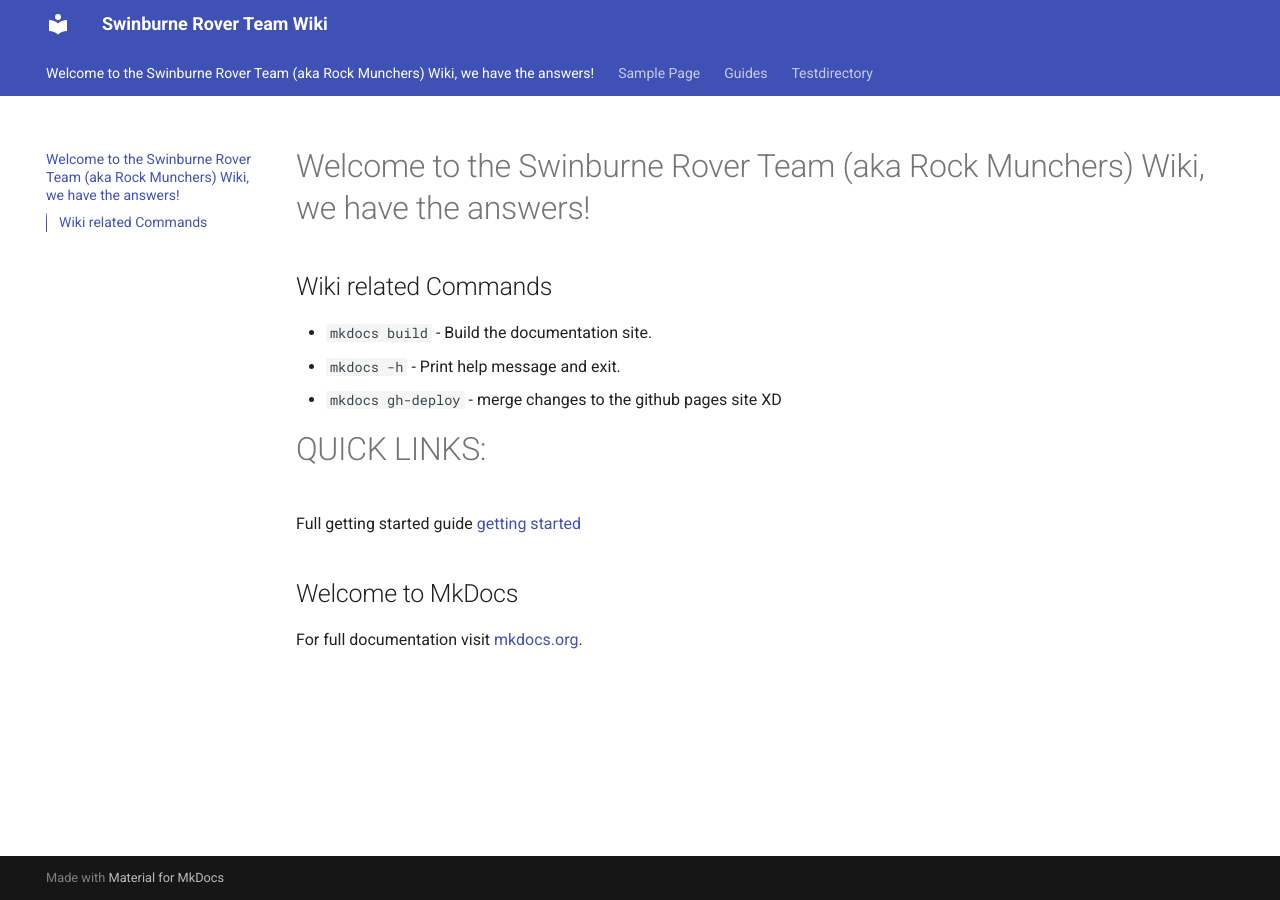
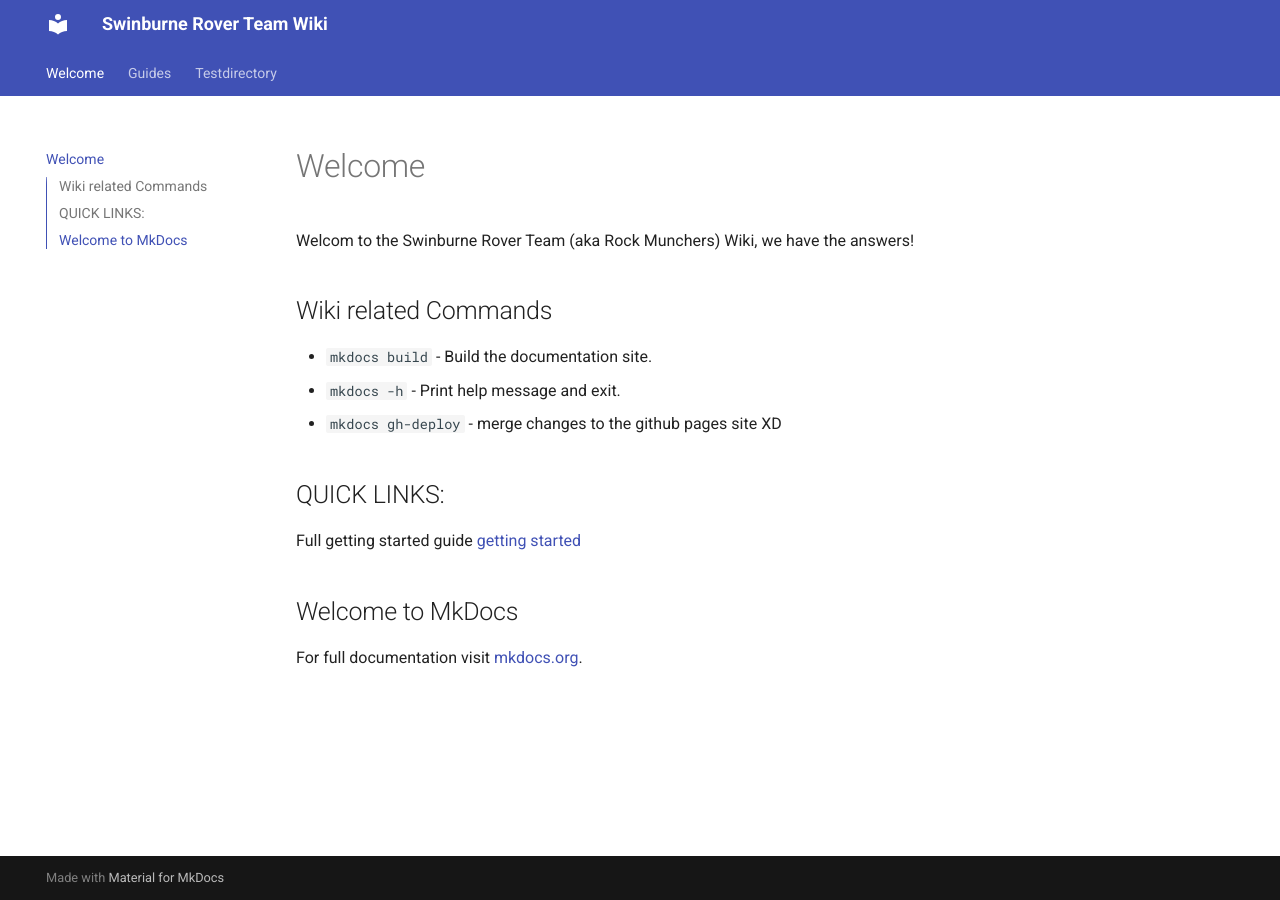
Before and after one commit to SwinRoverTeam/srt_wiki, an MkDocs documentation site: the page built from docs/index.md, in a window 1280 px wide. Built offline with MkDocs 1.6.1 and Material for MkDocs 9.7.7, drawn with Linux system fonts in a browser that asks for light colours.

Commit message:
fixed style problems and removed sample page

```diff
--- a/docs/index.md
+++ b/docs/index.md
@@ -1,4 +1,5 @@
-# Welcome to the Swinburne Rover Team (aka Rock Munchers) Wiki, we have the answers!
+# Welcome
+Welcom to the Swinburne Rover Team (aka Rock Munchers) Wiki, we have the answers!
 
 ## Wiki related Commands
 
@@ -6,7 +7,8 @@
 * `mkdocs -h` - Print help message and exit.
 * `mkdocs gh-deploy` - merge changes to the github pages site XD
 
-# QUICK LINKS:
+
+## QUICK LINKS:
 
 Full getting started guide [getting started](guides/index.md)
 
--- a/docs/samplepage.md
+++ /dev/null
@@ -1,5 +0,0 @@
-# Sample Page
-
-## Sample Heading
-
-Hello!
```
Also changed, not shown: docs/guides/ardupilot.md (+1 -1 lines), docs/guides/index.md (+4 -1 lines), docs/testdirectory/markdowntest.md (+13 -0 lines).
